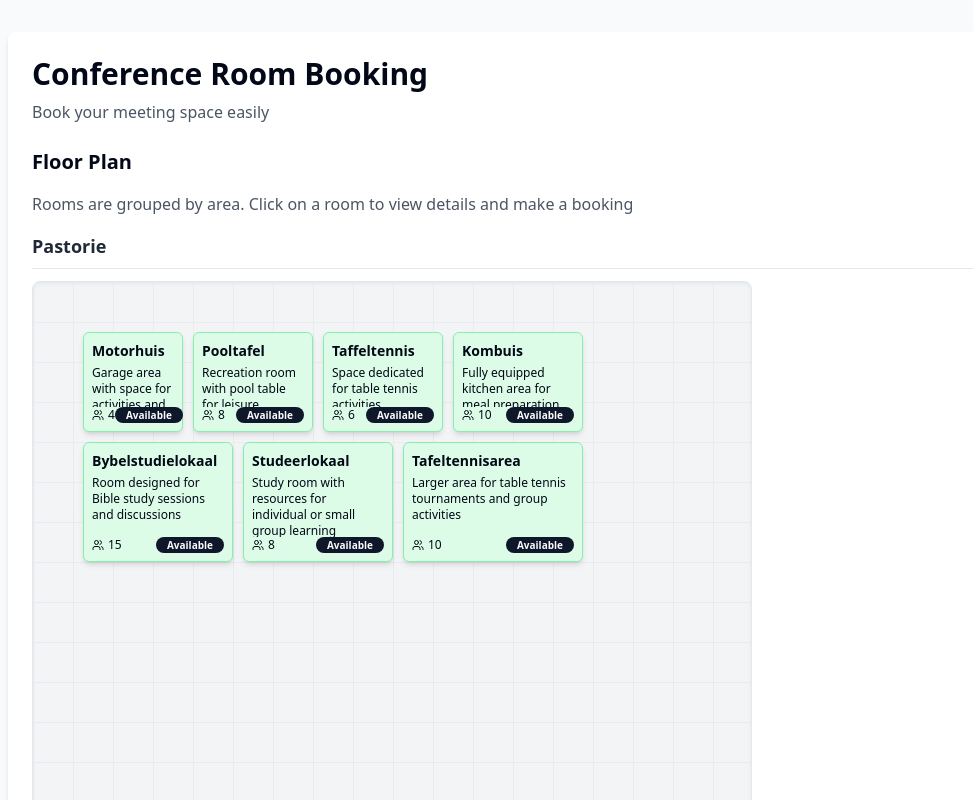
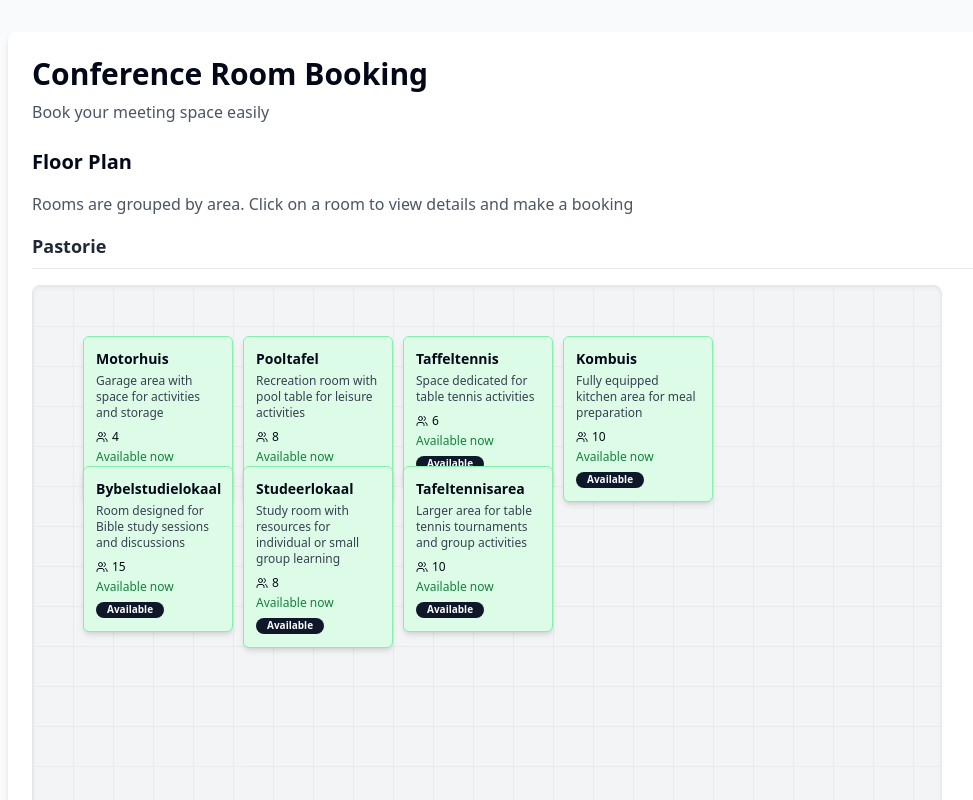
Before and after one commit to EFBecker1974/gkbrooklyn-booking-application, a React (Vite) app: page / in a window 1280 px wide. Shown: the top 800 px of the page, without its empty margins (8-981 px from the left). Built offline with nearby package versions, Linux system fonts and the light colour scheme.

Commit message:
Adjust room display size
Adjust the size of room elements to display descriptions and booking information clearly.

```diff
--- a/src/components/FloorPlan.tsx
+++ b/src/components/FloorPlan.tsx
@@ -26,15 +26,15 @@ export const FloorPlan = () => {
   const maxY = Math.max(...allRooms.map(room => room.position.y + room.position.height));
 
   return (
-    <div className="space-y-8">
+    <div className="space-y-12">
       {Object.entries(roomsByArea).map(([area, rooms]) => (
-        <div key={area} className="mb-6">
-          <h3 className="text-lg font-semibold mb-3 text-gray-800 border-b pb-2">{area}</h3>
+        <div key={area} className="mb-8">
+          <h3 className="text-lg font-semibold mb-4 text-gray-800 border-b pb-2">{area}</h3>
           <div
-            className="relative bg-gray-100 border rounded-lg shadow-inner"
+            className="relative bg-gray-100 border rounded-lg shadow-inner p-4"
             style={{
-              width: `${maxX + 50}px`,
-              height: `${maxY + 50}px`,
+              width: `${maxX + 70}px`,
+              height: `${maxY + 70}px`,
               maxWidth: '100%',
               overflow: 'auto'
             }}
--- a/src/components/RoomItem.tsx
+++ b/src/components/RoomItem.tsx
@@ -1,11 +1,12 @@
 
 import { useState } from "react";
 import { Room } from "@/data/rooms";
-import { isRoomBooked } from "@/data/bookings";
+import { isRoomBooked, getRoomBookingInfo } from "@/data/bookings";
 import { Dialog, DialogContent, DialogHeader, DialogTitle, DialogDescription } from "@/components/ui/dialog";
 import { BookingForm } from "./BookingForm";
-import { CalendarIcon, Users } from "lucide-react";
+import { CalendarIcon, Users, Clock } from "lucide-react";
 import { Badge } from "@/components/ui/badge";
+import { format } from "date-fns";
 
 interface RoomItemProps {
   room: Room;
@@ -15,27 +16,52 @@ interface RoomItemProps {
 export const RoomItem = ({ room, onBookingUpdate }: RoomItemProps) => {
   const [isDialogOpen, setIsDialogOpen] = useState(false);
   const isBooked = isRoomBooked(room.id);
+  const bookingInfo = getRoomBookingInfo(room.id);
+
+  // Calculate dynamic height based on content
+  const minHeight = room.position.height;
 
   return (
     <>
       <div
-        className={`absolute cursor-pointer rounded-md p-2 flex flex-col shadow-md hover:shadow-lg transition-shadow ${isBooked ? 'bg-red-100 border border-red-300' : 'bg-green-100 border border-green-300'}`}
+        className={`absolute cursor-pointer rounded-md p-3 flex flex-col shadow-md hover:shadow-lg transition-shadow ${isBooked ? 'bg-red-100 border border-red-300' : 'bg-green-100 border border-green-300'}`}
         style={{
           left: `${room.position.x}px`,
           top: `${room.position.y}px`,
           width: `${room.position.width}px`,
-          height: `${room.position.height}px`,
+          minHeight: `${minHeight}px`,
+          height: "auto",
+          overflowY: "auto"
         }}
         onClick={() => setIsDialogOpen(true)}
       >
-        <div className="font-bold text-sm">{room.name}</div>
-        <div className="text-xs mt-1 overflow-hidden text-ellipsis">{room.description}</div>
-        <div className="mt-auto flex items-center justify-between">
-          <div className="flex items-center text-xs">
-            <Users className="h-3 w-3 mr-1" />
-            {room.capacity}
+        <div className="font-bold text-sm mb-1">{room.name}</div>
+        <div className="text-xs text-gray-700 mb-2">{room.description}</div>
+
+        <div className="mt-auto space-y-1">
+          <div className="flex items-center text-xs gap-1">
+            <Users className="h-3 w-3" />
+            <span>{room.capacity}</span>
           </div>
-          <Badge variant={isBooked ? "destructive" : "default"} className="text-[10px] h-4">
+
+          {isBooked && bookingInfo ? (
+            <div className="space-y-1 mt-1 bg-white/50 p-1 rounded text-xs">
+              <div className="flex items-center gap-1">
+                <CalendarIcon className="h-3 w-3" />
+                <span>{format(bookingInfo.startTime, "MMM d, yyyy")}</span>
+              </div>
+              <div className="flex items-center gap-1">
+                <Clock className="h-3 w-3" />
+                <span>
+                  {format(bookingInfo.startTime, "h:mm a")} - {format(bookingInfo.endTime, "h:mm a")}
+                </span>
+              </div>
+            </div>
+          ) : (
+            <div className="text-xs text-green-700 font-medium mt-1">Available now</div>
+          )}
+
+          <Badge variant={isBooked ? "destructive" : "default"} className="text-[10px] h-4 mt-1">
             {isBooked ? 'Booked' : 'Available'}
           </Badge>
         </div>
--- a/src/data/bookings.ts
+++ b/src/data/bookings.ts
@@ -38,6 +38,18 @@ export const isRoomBooked = (roomId: string): boolean => {
   );
 };
 
+// Get current booking information for a room if it exists
+export const getRoomBookingInfo = (roomId: string): Booking | null => {
+  const now = new Date();
+  const bookings = getFutureBookings();
+
+  return bookings.find(booking =>
+    booking.roomId === roomId &&
+    booking.startTime <= now &&
+    booking.endTime > now
+  ) || null;
+};
+
 // Check if a room is available for a specific time slot
 export const isTimeSlotAvailable = (roomId: string, startTime: Date, endTime: Date): boolean => {
   const bookings = getFutureBookings();
--- a/src/data/rooms.ts
+++ b/src/data/rooms.ts
@@ -1,3 +1,4 @@
+
 export interface Room {
   id: string;
   name: string;
@@ -21,7 +22,7 @@ export const rooms: Room[] = [
     amenities: ["Storage space", "Workshop area"],
     description: "Garage area with space for activities and storage",
     area: "Pastorie",
-    position: { x: 50, y: 50, width: 100, height: 100 }
+    position: { x: 50, y: 50, width: 150, height: 120 }
   },
   {
     id: "room-2",
@@ -30,7 +31,7 @@ export const rooms: Room[] = [
     amenities: ["Pool table", "Seating area", "Refreshment corner"],
     description: "Recreation room with pool table for leisure activities",
     area: "Pastorie",
-    position: { x: 160, y: 50, width: 120, height: 100 }
+    position: { x: 210, y: 50, width: 150, height: 120 }
   },
   {
     id: "room-3",
@@ -39,7 +40,7 @@ export const rooms: Room[] = [
     amenities: ["Table tennis table", "Scoreboard", "Storage cabinet"],
     description: "Space dedicated for table tennis activities",
     area: "Pastorie",
-    position: { x: 290, y: 50, width: 120, height: 100 }
+    position: { x: 370, y: 50, width: 150, height: 120 }
   },
   {
     id: "room-4",
@@ -48,7 +49,7 @@ export const rooms: Room[] = [
     amenities: ["Full kitchen", "Island counter", "Dining area"],
     description: "Fully equipped kitchen area for meal preparation",
     area: "Pastorie",
-    position: { x: 420, y: 50, width: 130, height: 100 }
+    position: { x: 530, y: 50, width: 150, height: 120 }
   },
   {
     id: "room-5",
@@ -57,7 +58,7 @@ export const rooms: Room[] = [
     amenities: ["Whiteboard", "Bookshelves", "Study tables"],
     description: "Room designed for Bible study sessions and discussions",
     area: "Pastorie",
-    position: { x: 50, y: 160, width: 150, height: 120 }
+    position: { x: 50, y: 180, width: 150, height: 120 }
   },
   {
     id: "room-6",
@@ -66,7 +67,7 @@ export const rooms: Room[] = [
     amenities: ["Desk space", "Reference materials", "Quiet environment"],
     description: "Study room with resources for individual or small group learning",
     area: "Pastorie",
-    position: { x: 210, y: 160, width: 150, height: 120 }
+    position: { x: 210, y: 180, width: 150, height: 120 }
   },
   {
     id: "room-7",
@@ -75,7 +76,7 @@ export const rooms: Room[] = [
     amenities: ["Multiple table tennis tables", "Seating area", "Water cooler"],
     description: "Larger area for table tennis tournaments and group activities",
     area: "Pastorie",
-    position: { x: 370, y: 160, width: 180, height: 120 }
+    position: { x: 370, y: 180, width: 150, height: 120 }
   },
   {
     id: "room-8",
@@ -84,7 +85,7 @@ export const rooms: Room[] = [
     amenities: ["Coffee machine", "Seating area", "Snack counter"],
     description: "Casual space for refreshments and informal gatherings",
     area: "Kerksaal",
-    position: { x: 50, y: 250, width: 120, height: 100 }
+    position: { x: 50, y: 340, width: 150, height: 120 }
   },
   {
     id: "room-9",
@@ -93,7 +94,7 @@ export const rooms: Room[] = [
     amenities: ["Bookshelves", "Whiteboard", "Study tables"],
     description: "Dedicated room for Bible study and discussion groups",
     area: "Kerksaal",
-    position: { x: 180, y: 250, width: 120, height: 100 }
+    position: { x: 210, y: 340, width: 150, height: 120 }
   },
   {
     id: "room-10",
@@ -102,7 +103,7 @@ export const rooms: Room[] = [
     amenities: ["Sound system", "Projector", "Stage area", "Flexible seating"],
     description: "Large multipurpose hall for church gatherings and events",
     area: "Kerksaal",
-    position: { x: 310, y: 250, width: 140, height: 120 }
+    position: { x: 370, y: 340, width: 150, height: 120 }
   },
   {
     id: "room-11",
@@ -111,7 +112,7 @@ export const rooms: Room[] = [
     amenities: ["Full kitchen", "Refrigerator", "Serving area"],
     description: "Kitchen facility for meal preparation and catering",
     area: "Kerksaal",
-    position: { x: 460, y: 250, width: 100, height: 100 }
+    position: { x: 530, y: 340, width: 150, height: 120 }
   },
   {
     id: "room-12",
@@ -120,7 +121,7 @@ export const rooms: Room[] = [
     amenities: ["Desks", "Filing cabinets", "Printer"],
     description: "Administrative office for church staff",
     area: "Kerksaal",
-    position: { x: 570, y: 250, width: 100, height: 100 }
+    position: { x: 690, y: 340, width: 150, height: 120 }
   },
   {
     id: "room-13",
@@ -129,7 +130,7 @@ export const rooms: Room[] = [
     amenities: ["Projector", "Whiteboard", "Sound system"],
     description: "Meeting room for leadership gatherings",
     area: "Kerkgebou",
-    position: { x: 220, y: 390, width: 180, height: 120 }
+    position: { x: 210, y: 480, width: 150, height: 120 }
   },
   {
     id: "room-14",
@@ -138,7 +139,7 @@ export const rooms: Room[] = [
     amenities: ["Sound system", "Video conferencing", "Piano"],
     description: "Multi-purpose space adjacent to worship area",
     area: "Kerkgebou",
-    position: { x: 420, y: 390, width: 200, height: 120 }
+    position: { x: 370, y: 480, width: 150, height: 120 }
   },
   {
     id: "room-15",
@@ -147,7 +148,7 @@ export const rooms: Room[] = [
     amenities: ["TV Screen", "Comfortable seating", "Children's play area"],
     description: "Family-friendly room for community gatherings",
     area: "Kerkgebou",
-    position: { x: 320, y: 530, width: 180, height: 130 }
+    position: { x: 530, y: 480, width: 150, height: 120 }
   },
 ];
 
```
